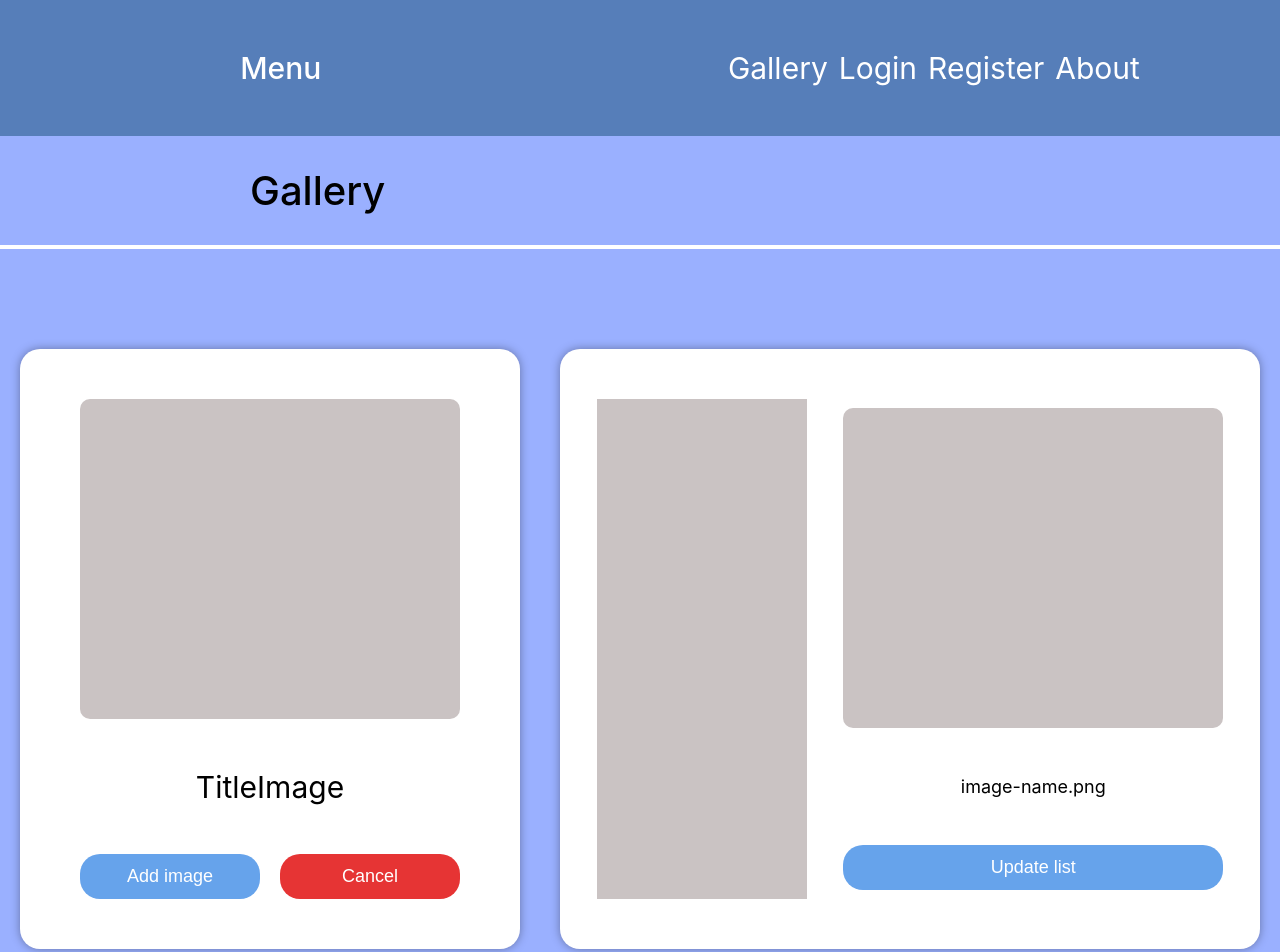
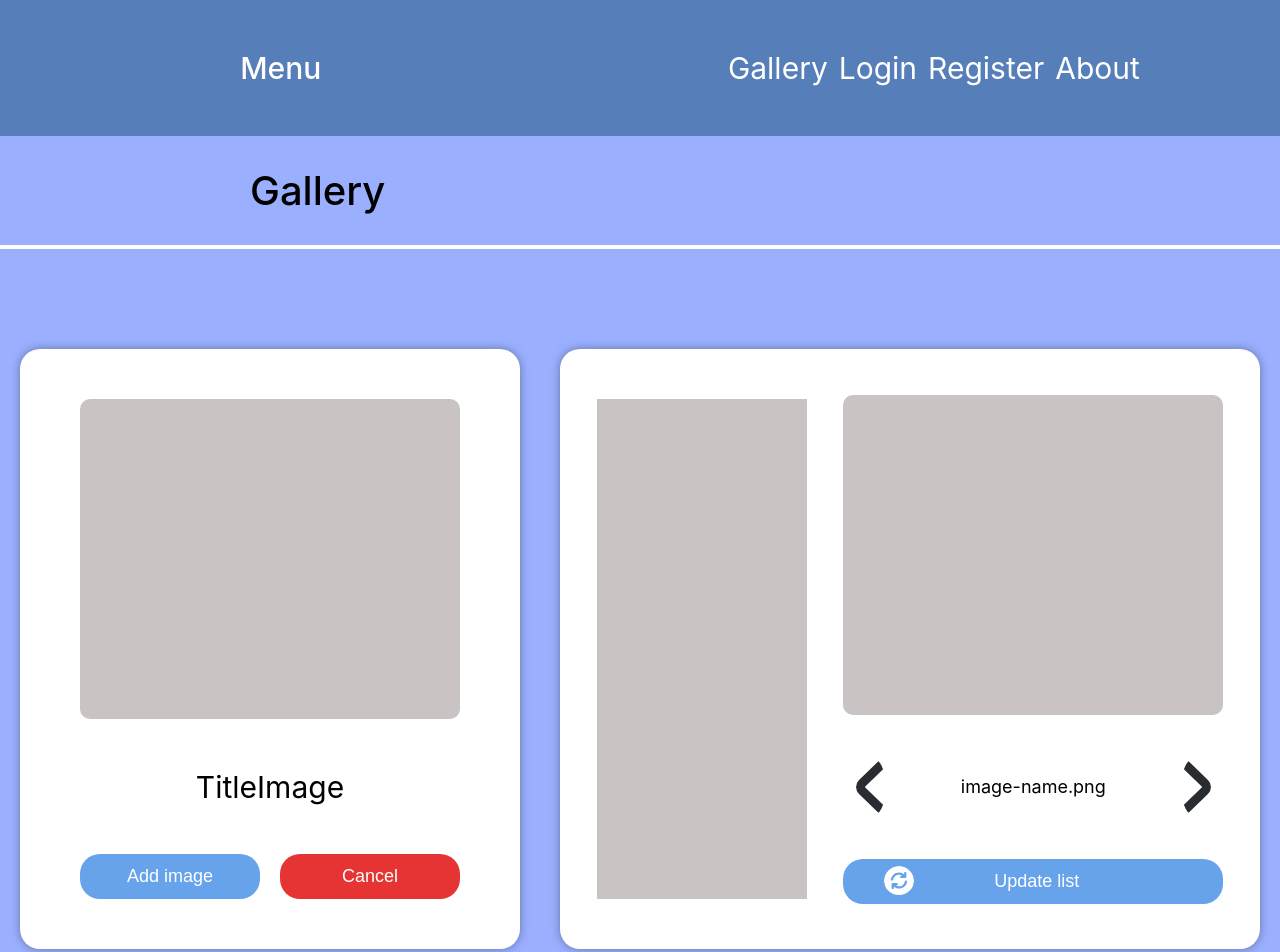
Before and after one commit to 7TD/a, a React (Create React App) app in the folder learnProjectFrontend/: page / in a window 1280 px wide. Shown: the top 952 px of the page. Built offline with nearby package versions, Linux system fonts and the light colour scheme.

Commit message:
#5 animaton button

```diff
--- a/learnProjectFrontend/src/components/Disktop2/Desktop2.module.scss
+++ b/learnProjectFrontend/src/components/Disktop2/Desktop2.module.scss
@@ -42,13 +42,35 @@
         justify-content: space-between;
         flex-direction: column;
         align-items: center;
-        gap: 30px;
+        gap: 37px;
 
         .Selector {
+          display: flex;
+          flex-direction: row;
+          align-items: center;
+          gap: 70px;
 
+          .TriangleRight, .TriangleLeft {
+            width: 30px;
+            height: 60px;
+            padding: 5px;
+            margin: 0;
+            cursor: pointer;
+          }
+          .TriangleRight {
+            transform: rotate(180deg);
+          }
           p {
             font-size: 18px;
           }
+        }
+        img {
+          width: 30px;
+          height: 30px;
+          margin: 0 80px 0 35px;
+          border-radius: 50%;
+          -webkit-transition: -webkit-transform .8s ease-in-out;
+          transition:         transform .8s ease-in-out;
         }
         button {
           width: 380px;
@@ -59,6 +81,21 @@
           font-size: 18px;
           font-weight: 400;
           color: #ffffff;
+          cursor: pointer;
+          transition: transform 0.2s ease-in-out;
+          display: flex;
+          align-items: center;
+
+
+          &:hover {
+            transform: scale(1.03);
+            box-shadow: 0 0 10px rgba(0, 0, 0, 0.24);
+
+            img {
+              -webkit-transform: rotate(360deg);
+              transform: rotate(360deg);
+            }
+          }
         }
       }
     }
--- a/learnProjectFrontend/src/components/Disktop2/Desktop2.tsx
+++ b/learnProjectFrontend/src/components/Disktop2/Desktop2.tsx
@@ -1,3 +1,5 @@
+import ResecleCircleImage from '../../image/RefreshCicle.svg';
+import Triangle from '../../image/Triangle.svg';
 import {Header} from './Header/Header';
 import styles from './Desktop2.module.scss';
 
@@ -28,9 +30,14 @@ export const Desktop2 = () => {
                             <div className={styles.ListSelector}>
                                 <div className={styles.Image} />
                                 <div className={styles.Selector}>
+                                    <img className={styles.TriangleLeft} src={Triangle} alt="Triangle"/>
                                     <p>image-name.png</p>
+                                    <img className={styles.TriangleRight} src={Triangle} alt="Triangle"/>
                                 </div>
-                                <button>Update list</button>
+                                <button>
+                                    <img src={ResecleCircleImage} alt="Refresh cicle" />
+                                    Update list
+                                </button>
                             </div>
                         </div>
                     </div>
```
Also changed, not shown: learnProjectFrontend/src/image/RefreshCicle.svg (added), learnProjectFrontend/src/image/Triangle.svg (added).
